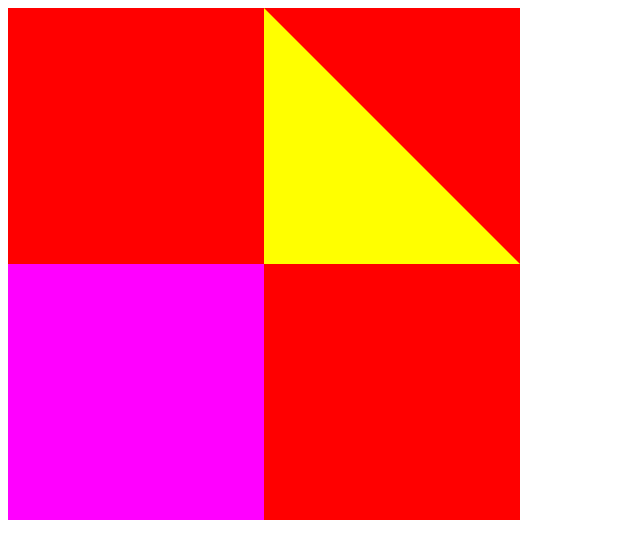
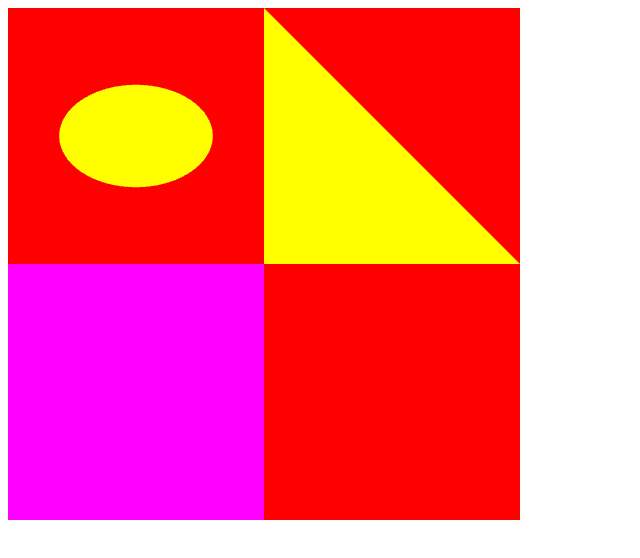
Before and after one commit to zonpig/CS452-Lab, a plain HTML site: page Assignment1.html in a window 1280 px wide. Shown: the whole page, without its empty margins (0-640 px from the left). Drawn offline with Linux system fonts and the light colour scheme.

Commit message:
Added Ellipse Function

```diff
--- a/SimpleTriangle.html
+++ b/Assignment1.html
@@ -2,13 +2,13 @@
 <html>
   <head>
     <meta http-equiv="Content-Type" content="text/html;charset=utf-8" />
-    <title>2D Triangle</title>
+    <title>Assignment 1</title>
 
-    <script type="text/javascript" src="../Common/webgl-utils.js"></script>
-    <script type="text/javascript" src="../Common/initShaders.js"></script>
+    <script type="text/javascript" src="Common/webgl-utils.js"></script>
+    <script type="text/javascript" src="Common/initShaders.js"></script>
     <!-- MV.js is a library of functions for 3D vector and matrix operations. -->
-    <script type="text/javascript" src="../Common/MV.js"></script>
-    <script type="text/javascript" src="SimpleTriangle.js"></script>
+    <script type="text/javascript" src="Common/MV.js"></script>
+    <script type="text/javascript" src="SimpleShapes.js"></script>
 
     <script id="vertex-shader-tri" type="x-shader/x-vertex">
 
@@ -43,9 +43,26 @@
           gl_FragColor = vec4( 1.0, 0.0, 1.0, 1.0 );
       }
     </script>
+
+    <script id="vertex-shader-el" type="x-shader/x-vertex">
+
+      attribute vec4 myPosition;
+
+      void main() {
+          gl_PointSize = 1.0;
+          gl_Position = myPosition;
+      }
+    </script>
+
+    <script id="fragment-shader-el" type="x-shader/x-fragment">
+
+      void main() {
+          gl_FragColor = vec4( 1.0, 1.0, 0.0, 1.0 );
+      }
+    </script>
   </head>
 
-  <body onload="init()">
+  <body onload="init();">
     <canvas id="gl-canvas" width="512" height="512"> </canvas>
   </body>
 </html>
--- a/SimpleTriangle.js
+++ b/SimpleShapes.js
@@ -2,6 +2,7 @@ var canvas;
 var gl;
 var myShaderProgramTri;
 var myShaderProgramSq;
+var myShaderProgramEl;
 
 function init() {
   var canvas = document.getElementById("gl-canvas");
@@ -31,27 +32,14 @@ function init() {
   // in GLSL to be written in HTML file
   myShaderProgramSq = initShaders(gl, "vertex-shader-sq", "fragment-shader-sq");
 
+  myShaderProgramEl = initShaders(gl, "vertex-shader-el", "fragment-shader-el");
+
   drawTriangle();
   drawSquare();
+  drawEllipse();
 }
 
 function drawTriangle() {
-  // Set up the canvas
-  var canvas = document.getElementById("gl-canvas");
-  var gl = WebGLUtils.setupWebGL(canvas);
-  if (!gl) {
-    alert("WebGL is not available");
-  }
-
-  // Set up the viewport
-  gl.viewport(0, 0, 512, 512); // x, y, width, height
-
-  // Set up the background color
-  gl.clearColor(1.0, 0.0, 0.0, 1.0); // red, green, blue, opacity (alpha)
-
-  // Force the WebGL context to clear the color buffer
-  gl.clear(gl.COLOR_BUFFER_BIT);
-
   // Enter array set up code here
   var arrayOfPoints = [];
   var p0 = vec2(0.0, 0.0);
@@ -82,30 +70,7 @@ function drawTriangle() {
   gl.drawArrays(gl.TRIANGLES, 0, 3);
 }
 
-// 0.0 - 1st point
-// 0.0 - 2nd point
-// 1.0 - 3rd point
-// 0.0
-// 0.0
-// 1.0
-
 function drawSquare() {
-  // Set up the canvas
-  var canvas = document.getElementById("gl-canvas");
-  var gl = WebGLUtils.setupWebGL(canvas);
-  if (!gl) {
-    alert("WebGL is not available");
-  }
-
-  // Set up the viewport
-  gl.viewport(0, 0, 512, 512); // x, y, width, height
-
-  // Set up the background color
-  // gl.clearColor(1.0, 0.0, 0.0, 1.0); // red, green, blue, opacity (alpha)
-
-  // Force the WebGL context to clear the color buffer
-  // gl.clear(gl.COLOR_BUFFER_BIT);
-
   // Enter array set up code here
   var arrayOfPoints = [];
   var p0 = vec2(0.0, 0.0);
@@ -136,3 +101,53 @@ function drawSquare() {
   // 'drawArrays()' call
   gl.drawArrays(gl.TRIANGLE_FAN, 0, 4);
 }
+
+function drawEllipse() {
+  var arrayOfPointsForCircle = [];
+
+  // Enter array set up code here
+  // Use the parametric form of the circle equations:
+  // x = c cos(theta) + a
+  // y = d sin(theta) + b
+  var x, y;
+  var theta;
+
+  var thetastart = 0;
+  var thetaend = 2 * Math.PI;
+  var n = 256;
+  var thetastep = (thetaend - thetastart) / n;
+
+  var a = -0.5; // X-coordinate of the top-left corner
+  var b = 0.5; // Y-coordinate of the top-left corner
+
+  var c = 0.3; // Scale factor for the X-axis
+  var d = 0.2; // Scale factor for the Y-axis
+
+  var myPoint;
+
+  for (var i = 0; i < n; i++) {
+    theta = thetastart + i * thetastep;
+    x = c * Math.cos(theta) + a;
+    y = d * Math.sin(theta) + b;
+
+    myPoint = vec2(x, y);
+    arrayOfPointsForCircle.push(myPoint);
+  }
+
+  var bufferId = gl.createBuffer();
+  gl.bindBuffer(gl.ARRAY_BUFFER, bufferId);
+  gl.bufferData(
+    gl.ARRAY_BUFFER,
+    flatten(arrayOfPointsForCircle),
+    gl.STATIC_DRAW
+  );
+
+  gl.useProgram(myShaderProgramEl);
+
+  var myPosition = gl.getAttribLocation(myShaderProgramEl, "myPosition");
+  gl.vertexAttribPointer(myPosition, 2, gl.FLOAT, false, 0, 0);
+  gl.enableVertexAttribArray(myPosition);
+
+  // Enter drawArrays code here
+  gl.drawArrays(gl.TRIANGLE_FAN, 0, n);
+}
```
